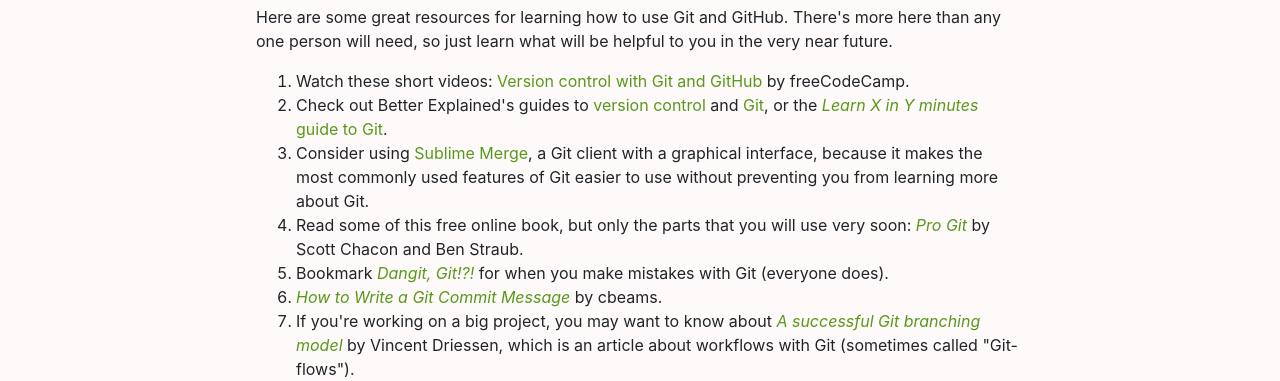
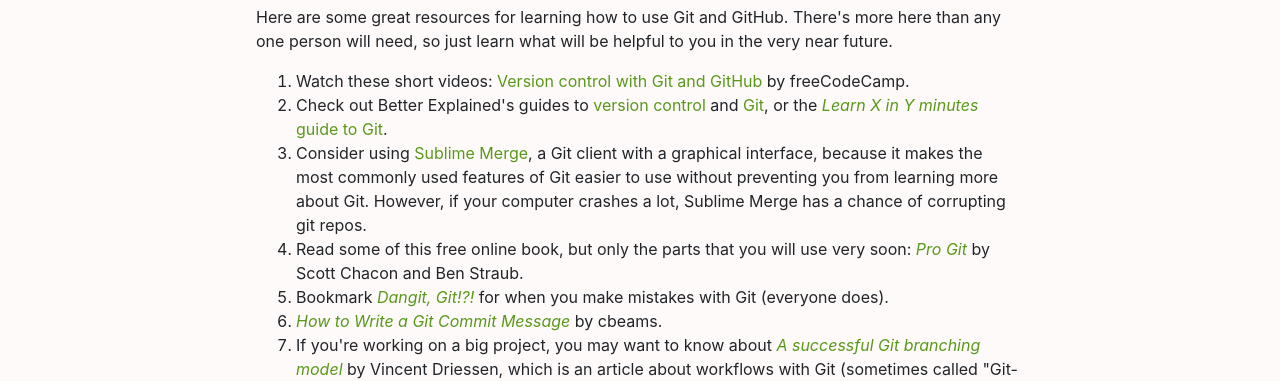
Before and after one commit to wheelercj/notes, a plain HTML site: page pages/20210907144216.html in a window 1280 px wide. Shown: the part 190-571 px from the top of the page. Drawn offline with nearby package versions, Linux system fonts and the light colour scheme.

```diff
--- a/pages/20210907144216.html
+++ b/pages/20210907144216.html
@@ -30,7 +30,7 @@
 <ol>
 <li>Watch these short videos: <a href="https://www.youtube.com/playlist?list=PLWKjhJtqVAbkFiqHnNaxpOPhh9tSWMXIF">Version control with Git and GitHub</a> by freeCodeCamp.</li>
 <li>Check out Better Explained's guides to <a href="https://betterexplained.com/articles/a-visual-guide-to-version-control/">version control</a> and <a href="https://betterexplained.com/articles/aha-moments-when-learning-git/">Git</a>, or the <a href="https://learnxinyminutes.com/docs/git/"><em>Learn X in Y minutes</em> guide to Git</a>.</li>
-<li>Consider using <a href="https://www.sublimemerge.com/">Sublime Merge</a>, a Git client with a graphical interface, because it makes the most commonly used features of Git easier to use without preventing you from learning more about Git.</li>
+<li>Consider using <a href="https://www.sublimemerge.com/">Sublime Merge</a>, a Git client with a graphical interface, because it makes the most commonly used features of Git easier to use without preventing you from learning more about Git. However, if your computer crashes a lot, Sublime Merge has a chance of corrupting git repos.</li>
 <li>Read some of this free online book, but only the parts that you will use very soon: <a href="https://git-scm.com/book/en/v2"><em>Pro Git</em></a> by Scott Chacon and Ben Straub.</li>
 <li>Bookmark <a href="https://dangitgit.com/en"><em>Dangit, Git!?!</em></a> for when you make mistakes with Git (everyone does).</li>
 <li><a href="https://cbea.ms/git-commit/"><em>How to Write a Git Commit Message</em></a> by cbeams.</li>
```
